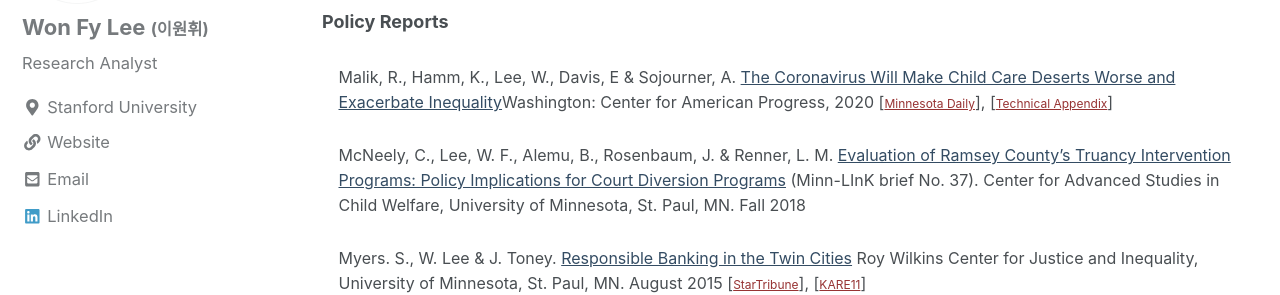
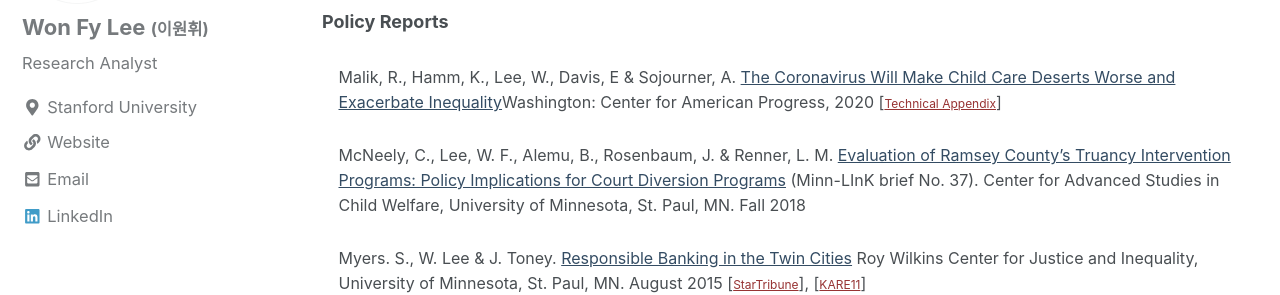
Before and after one commit to leex5089/leex5089.github.io, a Jekyll site: the page built from _pages/Research.md, in a window 1280 px wide and 900 px high, scrolled down 846 px. Shown: the part 168-463 px from the top of the window. Built offline with Jekyll 4.4.1, drawn with Linux system fonts in a browser that asks for light colours; nearby versions of some CDN libraries.

Commit message:
new files

```diff
--- a/_pages/Research.md
+++ b/_pages/Research.md
@@ -46,7 +46,7 @@
 
 
    <p>
-  <dd><font size="3">Malik, R., Hamm, K., Lee, W., Davis, E & Sojourner, A. <a href="https://www.americanprogress.org/issues/early-childhood/reports/2020/06/22/486433/coronavirus-will-make-child-care-deserts-worse-exacerbate-inequality/" target="_blank" style="color:#344c63">The Coronavirus Will Make Child Care Deserts Worse and Exacerbate Inequality</a>Washington: Center for American Progress, 2020 [<a href="https://www.mndaily.com/article/2019/04/n-umn-researchers-create-child-care-access-tool"  target="_blank" style="font-size:12px; color:#973333">Minnesota Daily</a>], [<a href="https://cdn.americanprogress.org/content/uploads/2020/06/18081719/Child-Care-Deserts-Methodology.pdf"  target="_blank" style="font-size:12px; color:#973333">Technical Appendix</a>]</font></dd>
+  <dd><font size="3">Malik, R., Hamm, K., Lee, W., Davis, E & Sojourner, A. <a href="https://www.americanprogress.org/issues/early-childhood/reports/2020/06/22/486433/coronavirus-will-make-child-care-deserts-worse-exacerbate-inequality/" target="_blank" style="color:#344c63">The Coronavirus Will Make Child Care Deserts Worse and Exacerbate Inequality</a>Washington: Center for American Progress, 2020 [<a href="https://cdn.americanprogress.org/content/uploads/2020/06/18081719/Child-Care-Deserts-Methodology.pdf"  target="_blank" style="font-size:12px; color:#973333">Technical Appendix</a>]</font></dd>
 <p>
 
 
```
